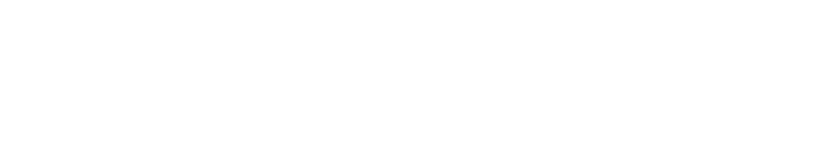
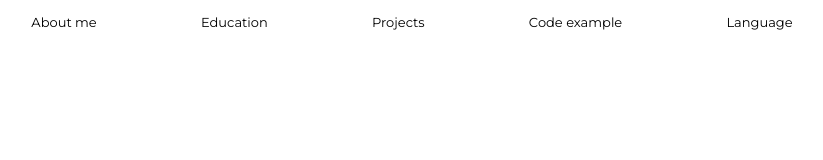
Before and after one commit to reDDDlaugh/rsschool-cv, a plain HTML site: page index.html in a window 1280 px wide. Shown: the whole page, without its empty margins (236-1059 px from the left). Drawn offline with Linux system fonts and the light colour scheme.

Commit message:
feat: add header with nav element

```diff
--- a/index.html
+++ b/index.html
@@ -1,5 +1,5 @@
 <!DOCTYPE html>
-<html lang="en">
+<html lang="en" class="html">
 <head>
     <meta charset="UTF-8">
     <meta http-equiv="X-UA-Compatible" content="IE=edge">
@@ -10,10 +10,24 @@
     <link rel="shortcut icon" href="favicon.ico" type="image/x-icon">
 </head>
 
-<body>
-    <Head>
+<body class="body">
+    <header class="header">
+        <div class="container">
+            <nav class="menu">
+                <a class="menu__item" href="#About">About&nbspme</a>
+                <a class="menu__item" href="#Education">Education</a>
+                <a class="menu__item" href="#Projects">Projects</a>
+                <a class="menu__item" href="#Code">Code&nbspexample</a>
+                <a class="menu__item" href="#Language">Language</a>
+            </nav>
+        </div>
+    </header>
 
-    </Head>
+    <main>
+    </main>
+
+    <footer>
+    </footer>
 
 </body>
 </html>
--- a/style.css
+++ b/style.css
@@ -1,5 +1,52 @@
+:root {
+    --background-color: #EAEAEA;
+}
+
 @font-face {
     font-family: Montserrat;
     src: url("Montserrat-Regular.woff2") format("woff2"),
     url("Montserrat-Regular.woff") format("woff");
 }
+
+* {
+    box-sizing: border-box;
+}
+
+.html {
+    scroll-behavior: smooth;
+}
+
+.body {
+    display: flex;
+    flex-direction: column;
+    justify-content: space-between;
+    font-family: Montserrat;
+    line-height: 175%;
+}
+
+.header {
+    position: fixed;
+    width: 100%;
+}
+
+.container {
+    display: flex;
+    max-width: 1440px;
+    margin: 0px auto;
+    flex-wrap: wrap;
+    align-items: center;
+    justify-content: center;
+}
+
+.menu__item {
+    padding: 0px 20px;
+    margin: 0px 30px;
+    color: black;
+    text-decoration: none;
+    font-size: small;
+    transition: font-size 0.5s;
+}
+
+.menu__item:hover {
+    font-size: 103%;
+}
```
